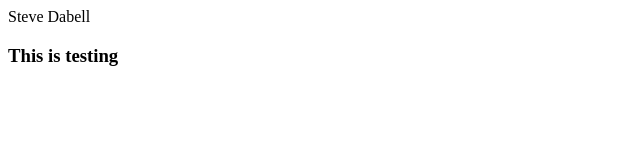
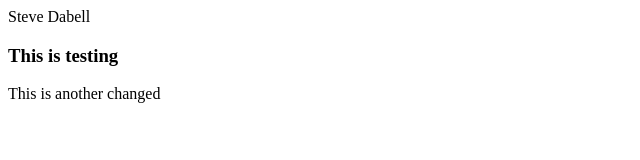
Before and after one commit to sani005/remote-ng2, a plain HTML site: page index.html in a window 1280 px wide. Shown: the whole page, without its empty margins (0-640 px from the left). Drawn offline with Linux system fonts and the light colour scheme.

Commit message:
this is another change

```diff
--- a/index.html
+++ b/index.html
@@ -17,5 +17,6 @@
     }
 </script>
 <h3>This is testing</h3>
+This is another changed
 </body>
 </html>
```
